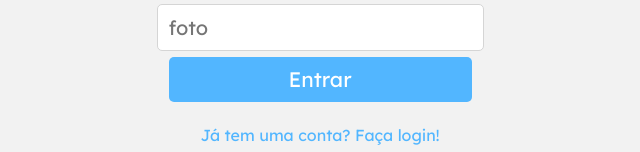
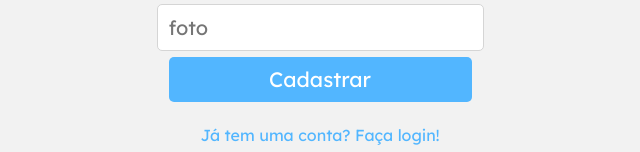
Before and after one commit to Renandp03/projeto11-trackit, a React (Create React App) app: page /cadastro in a window 1280 px wide. Shown: the part 437-589 px from the top of the page, without its empty margins (320-960 px from the left). Built offline with nearby package versions, Linux system fonts and the light colour scheme.

Commit message:
correção 4

```diff
--- a/src/components/Registration.js
+++ b/src/components/Registration.js
@@ -39,7 +39,7 @@ export default function Registration(){
         <input data-text="password-input" disabled={loading} type="password" required value={password} onChange={e=> setPassword(e.target.value)} placeholder="senha"/>
         <input data-text="user-name-input" disabled={loading} type="text" value={name} onChange={e=> setName(e.target.value)} placeholder="nome"/>
         <input data-text="user-image-input" disabled={loading} type="text" value={image} onChange={e=> setImage(e.target.value)}  placeholder="foto"/>
-        <button data-text="singup-btn" disabled={loading} type="submit">Entrar</button>
+        <button data-text="singup-btn" disabled={loading} type="submit">{loading ? <img src="assets/loading.svg" alt="loading"/> : "Cadastrar" }</button>
         </Form>
         <Link to="/" data-text="login-link"><div>Já tem uma conta? Faça login!</div></Link>
         </Screen>
@@ -80,6 +80,11 @@ const Screen = styled.div`
         border-radius: 5px;
         margin: 3px;
     }
+    button img{
+        width: 40px;
+        height: 15;
+        margin-top: 0px;
+    }
     div{
 
         text-decoration: none;
```
